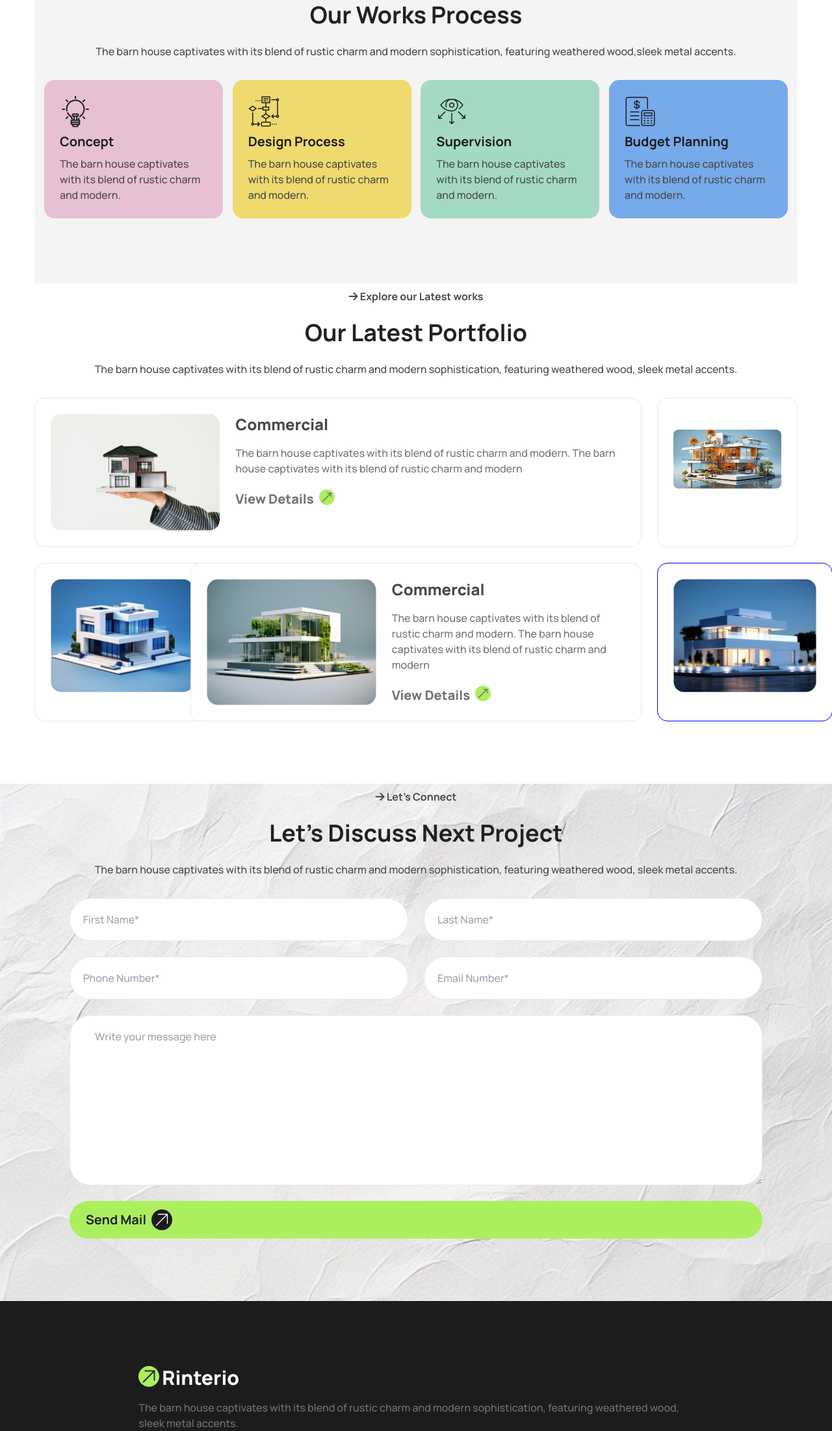
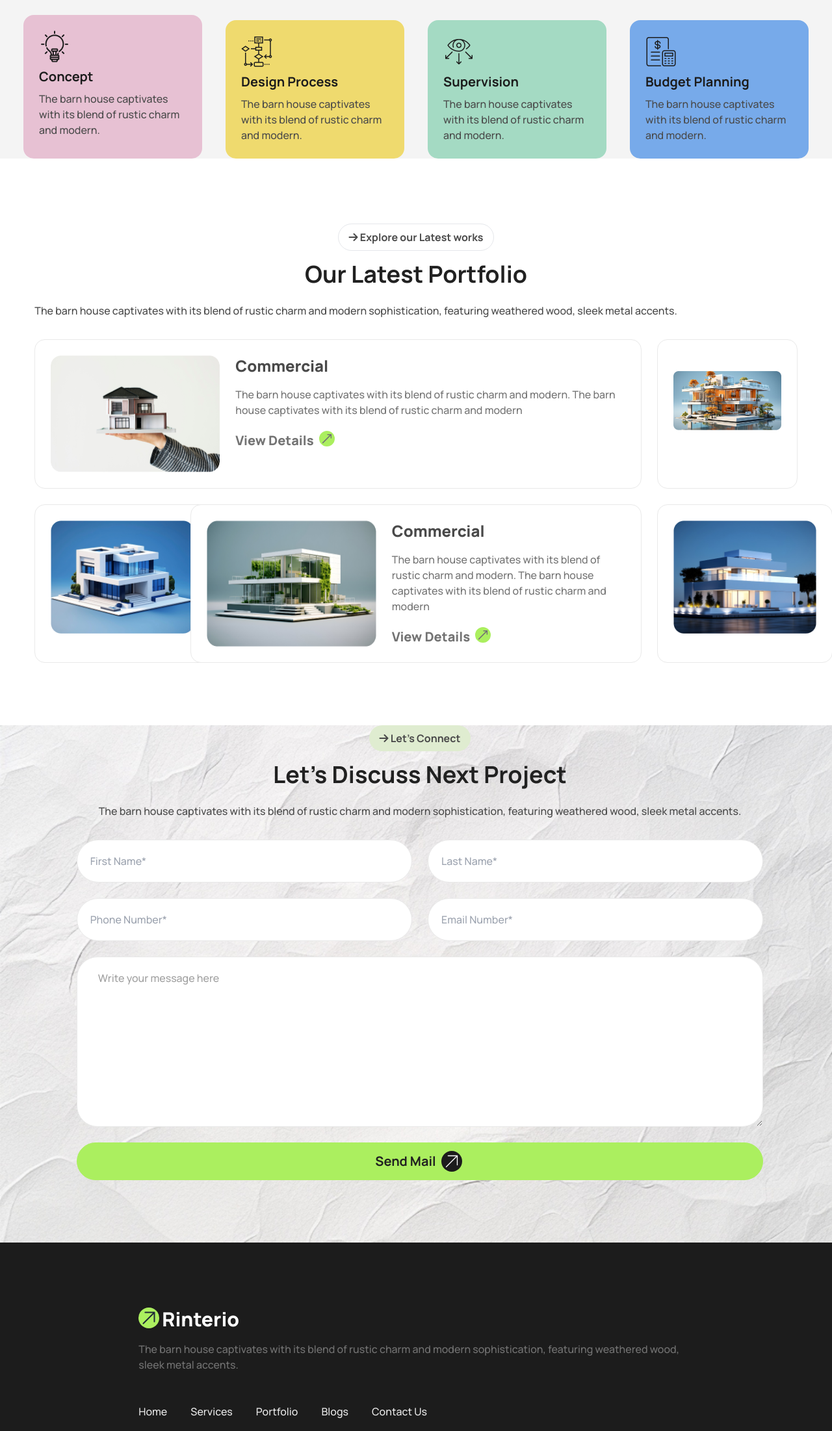
Before and after one commit to hasan-abir30/House-design-farm, a plain HTML site: page index.html in a window 1280 px wide. Shown: the part 1537-3739 px from the top of the page at 65% size. Drawn offline with nearby package versions, Linux system fonts and the light colour scheme.

Commit message:
update challenge part

```diff
--- a/index.html
+++ b/index.html
@@ -180,8 +180,8 @@
 
     <!-- card section -->
 
-    <section class="w-11/12 mx-auto bg-[#f4f4f4] py-[100px]">
-      <div class="text-center">
+    <section class="  bg-[#f4f4f4]">
+      <div class="w-11/12 mx-auto text-center">
         <button class="rounded-3xl px-4 py-2 font-bold text-base text-[#494949]"><i class="fa-solid fa-arrow-right"></i>
           How we works
         </button>
@@ -189,31 +189,33 @@
         <P class="font-medium text-base text-[#494949]">The barn house captivates with its blend of rustic charm and
           modern sophistication, featuring weathered wood,sleek metal accents.</P>
       </div>
+
       <!-- card part -->
-      <div class="flex justify-evenly mt-8">
+
+      <div class="lg:flex lg:justify-evenly mt-8">
         <!-- card-1 -->
-        <div class="bg-[#E7C1D3] rounded-2xl max-w-[275px] p-6">
+        <div class="bg-[#E7C1D3] rounded-2xl p-6 w-full lg:max-w-[275px] ">
           <img src="assets/concept.png" alt="">
           <h2 class="text-[#1C1C1C] font-bold text-xl mt-2">Concept</h2>
           <p class="text-[#494949] mt-2 font-medium text-base">The barn house captivates with its blend of rustic charm
             and modern.</p>
         </div>
         <!-- card-2 -->
-        <div class="bg-[#EFDA6E] rounded-2xl max-w-[275px] p-6">
+        <div class="bg-[#EFDA6E] rounded-2xl mt-2 p-6 w-full lg:max-w-[275px]">
           <img src="assets/flow-chart.png" alt="">
           <h2 class="text-[#1C1C1C] font-bold text-xl mt-2">Design Process</h2>
           <p class="text-[#494949] mt-2 font-medium text-base">The barn house captivates with its blend of rustic charm
             and modern.</p>
         </div>
         <!-- card-3 -->
-        <div class="bg-[#A4DAC3] rounded-2xl max-w-[275px] p-6">
+        <div class="bg-[#A4DAC3] rounded-2xl mt-2 p-6 w-full  lg:max-w-[275px]">
           <img src="assets/vision.png" alt="">
           <h2 class="text-[#1C1C1C] font-bold text-xl mt-2">Supervision</h2>
           <p class="text-[#494949] mt-2 font-medium text-base">The barn house captivates with its blend of rustic charm
             and modern.</p>
         </div>
         <!-- card-4 -->
-        <div class="bg-[#77AAEA] rounded-2xl max-w-[275px] p-6">
+        <div class="bg-[#77AAEA] rounded-2xl mt-2 p-6 w-full lg:max-w-[275px]">
           <img src="assets/budget-planning.png" alt="">
           <h2 class="text-[#1C1C1C] font-bold text-xl mt-2">Budget Planning</h2>
           <p class="text-[#494949] mt-2 font-medium text-base">The barn house captivates with its blend of rustic charm
@@ -226,27 +228,25 @@
 
     <!-- portfolio part -->
 
-    <section class="w-11/12 mx-auto">
+    <section class="w-11/12 mx-auto bg-[#ffffff] mt-[100px]">
       <div class="text-center">
-        <button class="rounded-3xl px-4 py-2 font-bold text-base text-[#494949]"><i class="fa-solid fa-arrow-right"></i>
+        <button class="border rounded-3xl px-4 py-2 font-bold text-base text-[#494949] bg-[rgba(171, 239, 95, 0.2)]"><i class="fa-solid fa-arrow-right"></i>
           Explore our Latest works
         </button>
         <h1 class="font-bold text-[#212121] text-4xl mt-4 mb-6">Our Latest Portfolio</h1>
-        <P class="font-medium text-base text-[#494949] mb-8">The barn house captivates with its blend of rustic charm
+        <P class="font-medium text-base text-[#494949] mb-8 text-justify">The barn house captivates with its blend of rustic charm
           and modern sophistication, featuring weathered wood, sleek metal accents.</P>
       </div>
 
       <!-- challenge part -->
 
-      <div class="grid grid-cols-5 gap-6">
-        <div class="col-span-4">
-          <div class=" p-6 flex border border-   [#E9E9E9] rounded-[16px] bg-[#ffffff] gap-6">
+      <div class="grid grid-cols-1 lg:grid-cols-5 gap-6">
+        <div class="lg:col-span-4">
+          <div class="p-6 border border-[#E9E9E9] rounded-[16px] bg-[#ffffff] lg:gap-6 lg:flex">
             <img src="assets/img1.png" alt="">
             <div>
               <h1 class="font-extrabold text-[#494949] text-2xl">Commercial</h1>
-              <p class="font-medium text-base text-[#737373] mt-4 mb-5">The barn house captivates with its blend of
-                rustic
-                charm and modern. The barn house captivates with its blend of rustic charm and modern</p>
+              <p class="font-medium text-base text-[#737373] mt-4 mb-5">The barn house captivates with its blend of rustic charm and modern. The barn house captivates with its blend of rustic charm and modern</p>
               <h2 class="flex gap-2 text-[#737373] font-extrabold text-[20px]">View Details
                 <svg xmlns="http://www.w3.org/2000/svg" fill="none" viewBox="0 0 24 24" stroke-width="1.5"
                   stroke="currentColor" class="size-6 rounded-[32px] bg-[#ABEF5F] -rotate-45">
@@ -283,7 +283,7 @@
           </div>
         </div>
 
-        <div class="border border-[blue] bg-[#FFFFFF] rounded-2xl w-[270px] p-6">
+        <div class="border border-[#E9E9E9] bg-[#FFFFFF] rounded-2xl w-[270px] p-6">
           <img src="assets/img5.png" alt="">
         </div>
 
@@ -293,9 +293,9 @@
 
     <!-- input field section -->
 
-    <section class="background mt-24">
+    <section class="background mt-24 pl-3">
       <div class="text-center">
-        <button class="rounded-3xl px-4 py-2 font-bold text-base text-[#494949]"><i class="fa-solid fa-arrow-right"></i>
+        <button class="rounded-3xl px-4 py-2 font-bold text-base text-[#494949] bg-[#dfecd0]"><i class="fa-solid fa-arrow-right"></i>
           Let’s Connect
         </button>
         <h1 class="font-bold text-[#212121] text-4xl mt-4 mb-6">Let’s Discuss Next Project</h1>
@@ -304,27 +304,27 @@
       </div>
       <!-- input -->
 
-      <div class="w-10/12 mx-auto grid grid-cols-2 gap-6">
+      <div class="w-10/12 mx-auto flex flex-col gap-6  lg:grid  lg:grid-cols-2 lg:gap-6">
         <input
-          class="border border-[#E9E9E9] bg-[#FFFFFF] rounded-[64px] text-[#A0A0A0] font-medium text-base py-5 pl-5"
+          class="w-full border border-[#E9E9E9] bg-[#FFFFFF] rounded-[64px] text-[#A0A0A0] font-medium text-base py-5 pl-5"
           type="text" placeholder="First Name*">
         <input
-          class="border border-[#E9E9E9] bg-[#FFFFFF] rounded-[64px] text-[#A0A0A0] font-medium text-base py-5 pl-5"
+          class=" w-full border border-[#E9E9E9] bg-[#FFFFFF] rounded-[64px] text-[#A0A0A0] font-medium text-base py-5 pl-5"
           type="text" placeholder="Last Name*">
         <input
-          class="border border-[#E9E9E9] bg-[#FFFFFF] rounded-[64px] text-[#A0A0A0] font-medium text-base py-5 pl-5"
+          class="w-full border border-[#E9E9E9] bg-[#FFFFFF] rounded-[64px] text-[#A0A0A0] font-medium text-base py-5 pl-5"
           type="text" placeholder="Phone Number*">
         <input
-          class="border border-[#E9E9E9] bg-[#FFFFFF] rounded-[64px] text-[#A0A0A0] font-medium text-base py-5 pl-5"
+          class="w-full border border-[#E9E9E9] bg-[#FFFFFF] rounded-[64px] text-[#A0A0A0] font-medium text-base py-5 pl-5"
           type="text" placeholder="Email Number*">
 
         <textarea
-          class="border border-[#E9E9E9] col-span-2 rounded-[32px] bg-[#FFFFFF] text-[#A0A0A0] font-medium text-base pt-5"
+          class="w-full border border-[#E9E9E9] col-span-2 rounded-[32px] bg-[#FFFFFF] text-[#A0A0A0] font-medium text-base pt-5"
           name="" id="" rows="10">
-            Write your message here
+          Write your message here
           </textarea>
         <button
-          class="flex items-center bg-[#ABEF5F] border border-[#ABEF5F] rounded-[32px] font-bold text-[#212121] text-xl gap-2 px-6 py-3 mb-24 col-span-2">Send
+          class="flex items-center justify-center bg-[#ABEF5F] border border-[#ABEF5F] rounded-[32px] font-bold text-[#212121] text-xl gap-2 px-6 py-3 mb-24 col-span-2">Send
           Mail
 
           <svg xmlns="http://www.w3.org/2000/svg" fill="none" viewBox="0 0 24 24" stroke-width="1" stroke="currentColor"
```
